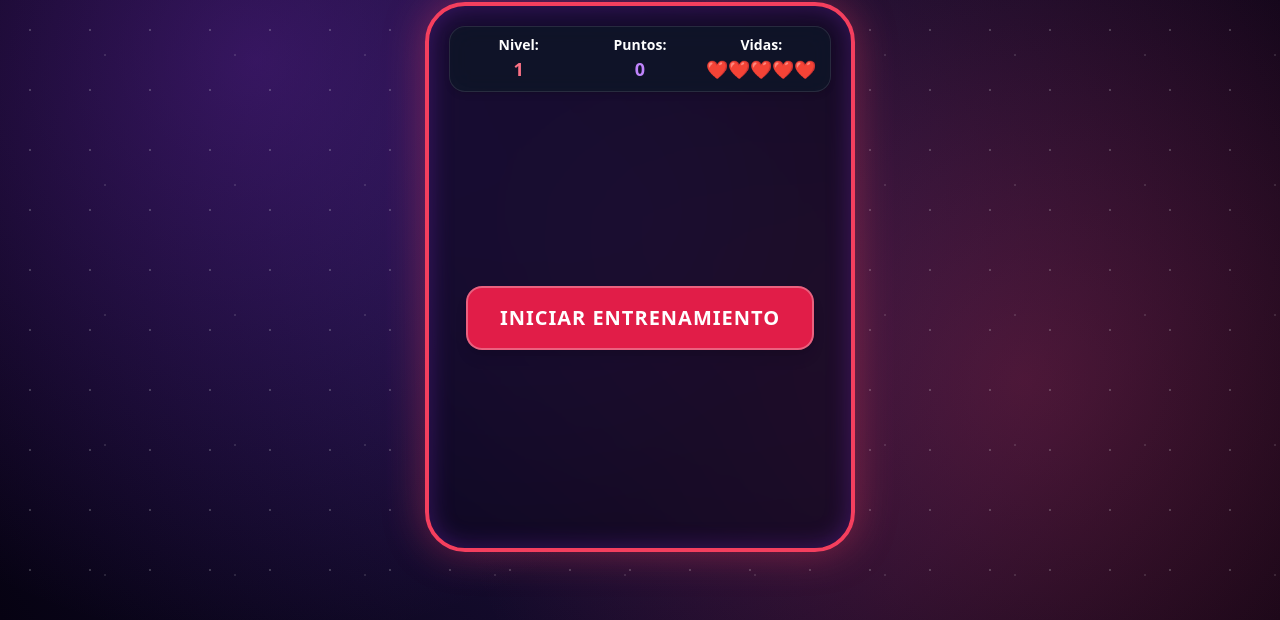
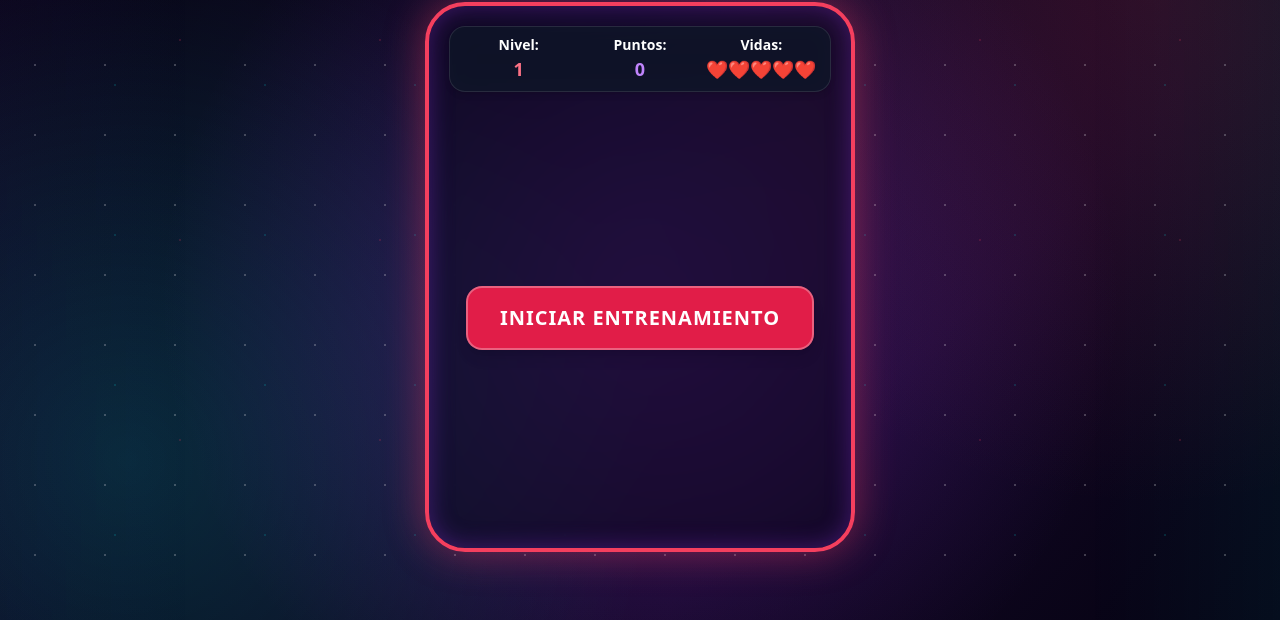
Before and after one commit to amyillustrator22-star/amyillustrator22-star.github.io, a plain HTML site: page memo.html in a window 1280 px wide. Shown: the part 180-800 px from the top of the page. Drawn offline with nearby package versions, Linux system fonts and the light colour scheme; a web font is replaced by a local one.

Commit message:
añadido fondo

```diff
--- a/memo.html
+++ b/memo.html
@@ -16,32 +16,45 @@
 
     <style>
         body {
-            /* 🌌 EL FONDO BONITO APLICADO A TODA LA PANTALLA COMPLETA AUTÓNOMAMENTE */
             background-color: #060212;
+            /* 🌌 RENDEREADO DEL FONDO DE LA ILUSTRACIÓN CON RECREATIVAS Y NEBULOSAS POR CSS AVANZADO */
             background-image:
-                radial-gradient(circle at 20% 30%, rgba(147, 51, 234, 0.3) 0%, transparent 50%),
-                radial-gradient(circle at 80% 70%, rgba(244, 63, 94, 0.25) 0%, transparent 50%),
-                radial-gradient(circle at 50% 50%, rgba(30, 27, 75, 0.6) 0%, #060212 100%),
-                linear-gradient(135deg, #090514 0%, #180933 40%, #350b4f 80%, #0d021a 100%) !important;
+                radial-gradient(circle at 10% 80%, rgba(0, 255, 255, 0.15) 0%, transparent 40%),
+                radial-gradient(circle at 90% 20%, rgba(244, 63, 94, 0.15) 0%, transparent 40%),
+                radial-gradient(circle at 50% 60%, rgba(147, 51, 234, 0.25) 0%, transparent 60%),
+                radial-gradient(circle at 50% 50%, rgba(15, 23, 42, 0.4) 0%, #060212 100%),
+                linear-gradient(135deg, #090514 0%, #15082e 35%, #33084d 70%, #0d011c 100%) !important;
             background-attachment: fixed !important;
             min-height: 100vh;
             user-select: none;
             touch-action: manipulation;
         }
 
-        /* ✨ Efecto de red de estrellas cósmicas flotando por toda la pantalla */
+        /* ✨ Estrellas cósmicas flotantes idénticas a la imagen original */
         body::before {
             content: "";
             position: fixed;
             inset: 0;
             background-image:
                 radial-gradient(rgba(255, 255, 255, 0.5) 1px, transparent 0),
-                radial-gradient(rgba(255, 255, 255, 0.3) 1.5px, transparent 0);
-            background-size: 60px 60px, 130px 130px;
-            background-position: 0 0, 40px 40px;
-            opacity: 0.4;
+                radial-gradient(rgba(0, 255, 255, 0.3) 1.5px, transparent 0),
+                radial-gradient(rgba(244, 63, 94, 0.4) 1px, transparent 0);
+            background-size: 70px 70px, 150px 150px, 200px 200px;
+            background-position: 0 0, 40px 40px, 80px 120px;
+            opacity: 0.45;
             pointer-events: none;
             z-index: 0;
+        }
+
+        /* 🕹️ Siluetas simuladas de las máquinas recreativas laterales de tu ilustración */
+        body::after {
+            content: "";
+            position: fixed;
+            inset: 0;
+            background-image:
+                linear-gradient(90deg, rgba(147, 51, 234, 0.05) 0%, transparent 15%, transparent 85%, rgba(0, 255, 255, 0.05) 100%);
+            pointer-events: none;
+            z-index: 1;
         }
 
         .title-nabla {
@@ -57,26 +70,25 @@
             max-width: 430px;
             min-height: 550px;
             z-index: 10;
-            /* 💎 CRISTAL TRANSLÚCIDO NEÓN (Deja ver el fondo bonito de estrellas a través) */
-            background: rgba(13, 8, 30, 0.65) !important;
-            border: 4px solid #f43f5e !important; /* Marco neón fucsia */
-            box-shadow: 0 0 40px rgba(244, 63, 94, 0.4), inset 0 0 25px rgba(147, 51, 234, 0.3) !important;
-            backdrop-filter: blur(12px) !important;
-            -webkit-backdrop-filter: blur(12px) !important;
+            /* 💎 MÁXIMO EFECTO GLASSMORPHIC TRANSLÚCIDO PARA VER EL ESPACIO POR DETRÁS */
+            background: rgba(10, 6, 26, 0.5) !important;
+            border: 4px solid #f43f5e !important; /* El borde neón fucsia de la ilustración */
+            box-shadow: 0 0 40px rgba(244, 63, 94, 0.45), inset 0 0 25px rgba(147, 51, 234, 0.35) !important;
+            backdrop-filter: blur(16px) !important;
+            -webkit-backdrop-filter: blur(16px) !important;
             overflow: hidden;
         }
 
-        /* 🎴 CARTAS VOLTEADAS ABAJO (Estilo Arcade Morado Oscuro) */
+        /* 🎴 CARTAS VOLTEADAS ABAJO (Color morado cósmico con marco iluminado sin tapar el fondo) */
         .carta-oculta {
-            background: rgba(18, 10, 46, 0.85) !important;
-            border: 2px solid rgba(168, 85, 247, 0.5) !important;
+            background: rgba(22, 12, 54, 0.75) !important;
+            border: 2px solid rgba(168, 85, 247, 0.6) !important;
             color: #f1f5f9 !important;
-            box-shadow: 0 4px 15px rgba(0, 0, 0, 0.6), inset 0 0 10px rgba(168, 85, 247, 0.2) !important;
-            backdrop-filter: blur(4px);
+            box-shadow: 0 4px 15px rgba(0, 0, 0, 0.5), inset 0 0 10px rgba(168, 85, 247, 0.3) !important;
         }
         .carta-oculta:hover {
             border-color: #f43f5e !important;
-            box-shadow: 0 0 15px rgba(244, 63, 94, 0.6) !important;
+            box-shadow: 0 0 15px rgba(244, 63, 94, 0.7) !important;
         }
         .hp-field {
             position: absolute; left: -9999px; top: -9999px;
@@ -242,7 +254,6 @@
 
         mazoFinal.forEach((emoji, index) => {
             const contenedorCarta = document.createElement('div');
-            // Cartas translúcidas de fase de previsualización
             contenedorCarta.className = "h-20 w-full bg-gradient-to-b from-white/20 to-white/5 text-white rounded-2xl border border-white/20 cursor-pointer shadow-lg flex items-center justify-center text-3xl transition-all duration-200 active:scale-95 select-none backdrop-blur-sm hover:border-rose-400 hover:bg-white/20";
             contenedorCarta.dataset.emoji = emoji;
             contenedorCarta.dataset.index = index;
```
